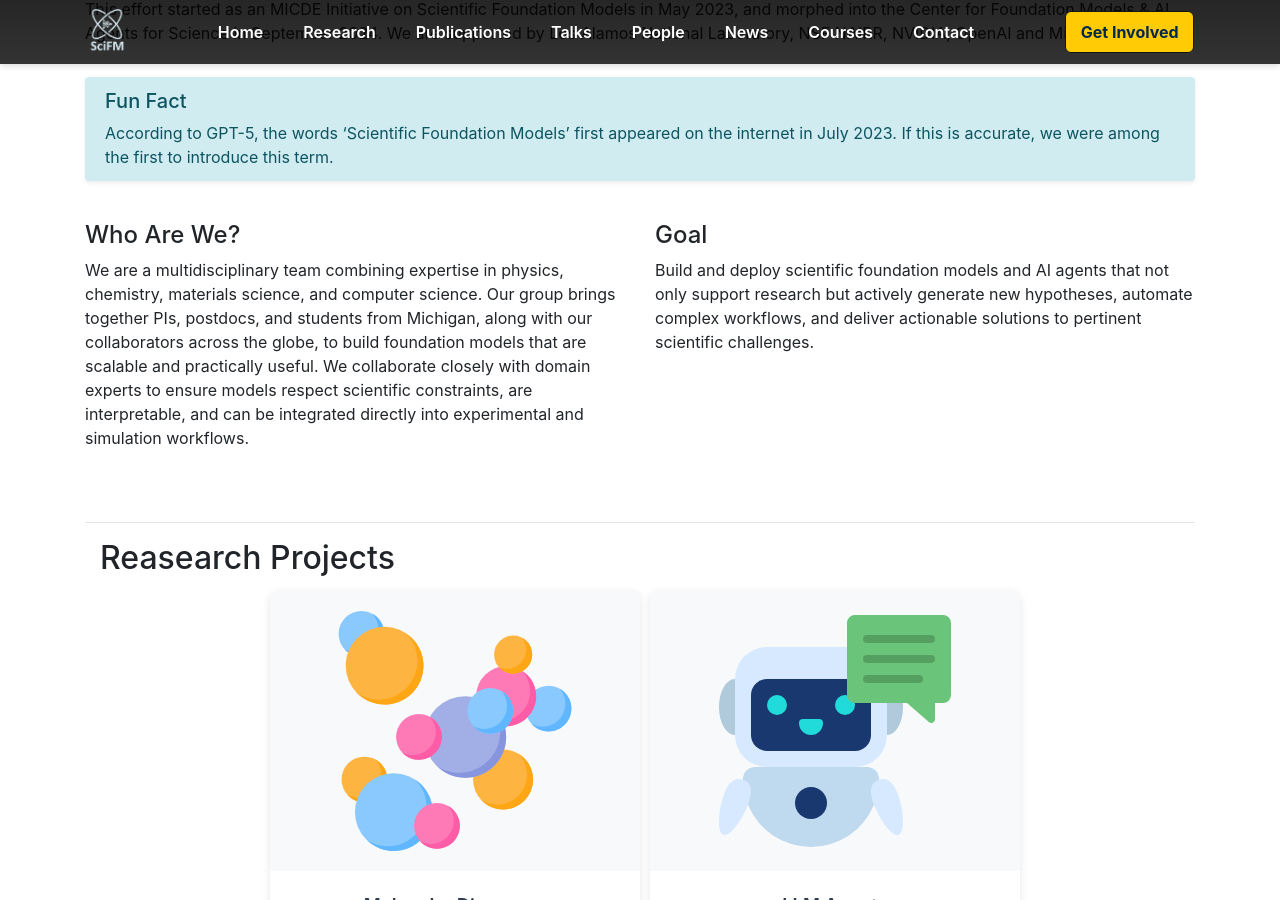
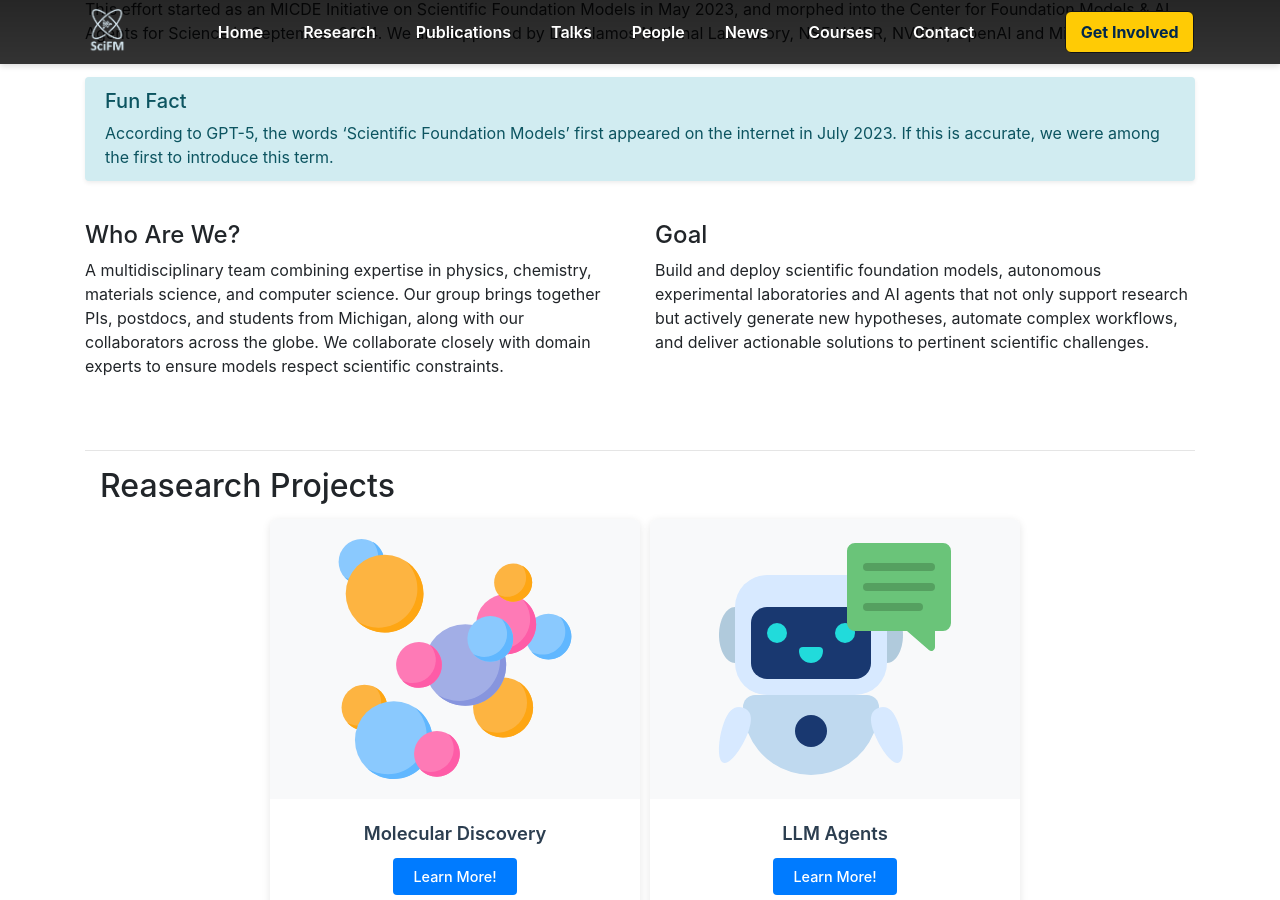
Before and after one commit to scifm/scifm.github.io, a Jekyll site: the page built from index.md, in a window 1280 px wide and 900 px high, scrolled down 609 px. Built offline with Jekyll 4.4.1, drawn with Linux system fonts in a browser that asks for light colours; nearby versions of some CDN libraries.

Commit message:
align text blocks

```diff
--- a/_layouts/home.html
+++ b/_layouts/home.html
@@ -33,13 +33,13 @@ layout: default
                 <div class="col-lg-6 mb-3">
                     <h3 class="h4 fw-bold mb-2">Who Are We?</h3>
                     <p>
-                        We are a multidisciplinary team combining expertise in physics, chemistry, materials science, and computer science. Our group brings together PIs, postdocs, and students from Michigan, along with our collaborators across the globe, to build foundation models that are scalable and practically useful. We collaborate closely with domain experts to ensure models respect scientific constraints, are interpretable, and can be integrated directly into experimental and simulation workflows.
+                        A multidisciplinary team combining expertise in physics, chemistry, materials science, and computer science. Our group brings together PIs, postdocs, and students from Michigan, along with our collaborators across the globe. We collaborate closely with domain experts to ensure models respect scientific constraints.
                     </p>
                 </div>
                 <div class="col-lg-6 mb-3">
                     <h3 class="h4 fw-bold mb-2">Goal</h3>
                     <p>
-                        Build and deploy scientific foundation models and AI agents that not only support research but actively generate new hypotheses, automate complex workflows, and deliver actionable solutions to pertinent scientific challenges.
+                        Build and deploy scientific foundation models, autonomous experimental laboratories and AI agents that not only support research but actively generate new hypotheses, automate complex workflows, and deliver actionable solutions to pertinent scientific challenges.
                     </p>
                 </div>
             </div>
```
